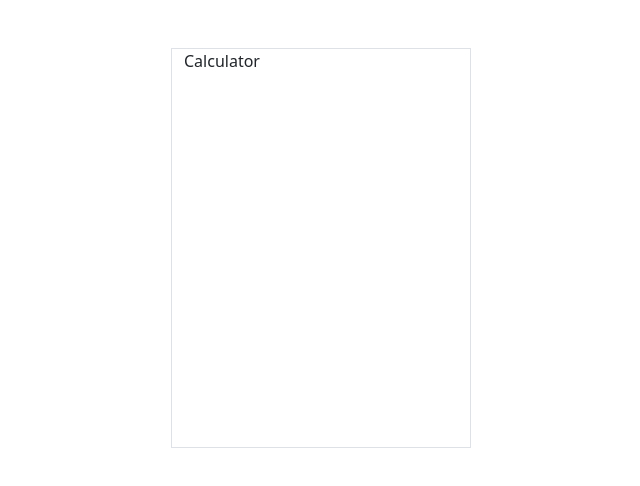
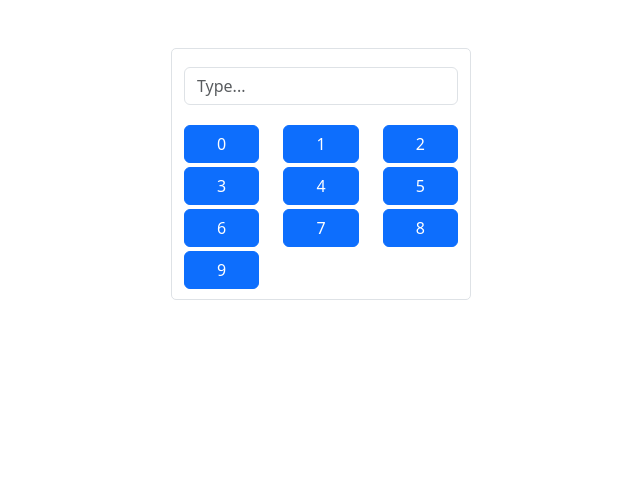
Before and after one commit to Rahulrai1998/calculator-react, a React (Vite) app: page / in a window 1280 px wide. Shown: the top 486 px of the page, without its empty margins (319-959 px from the left). Built offline with nearby package versions, Linux system fonts and the light colour scheme.

Commit message:
ui updates

```diff
--- a/src/components/Calculator.jsx
+++ b/src/components/Calculator.jsx
@@ -3,8 +3,22 @@ import styles from "./Calculator.module.css";
 
 const Calculator = () => {
   return (
-    <div className={`container  m-auto border mt-5 ${styles.main_container}`}>
-      Calculator
+    <div className={`container  m-auto  border mt-5 ${styles.main_container}`}>
+      <input
+        id="input-box"
+        type="number"
+        className="form-control mt-2"
+        placeholder="Type..."
+      />
+      <div className="row mt-3">
+        {Array.from({ length: 10 }, (_, index) => (
+          <div className="col-4">
+            <button type="button" className="btn btn-primary mt-1 w-100">
+              {index}
+            </button>
+          </div>
+        ))}
+      </div>
     </div>
   );
 };
--- a/src/components/Calculator.module.css
+++ b/src/components/Calculator.module.css
@@ -1,4 +1,5 @@
 .main_container {
-  height: 400px;
   width: 300px !important;
+  padding: 10px;
+  border-radius: 5px;
 }
```
